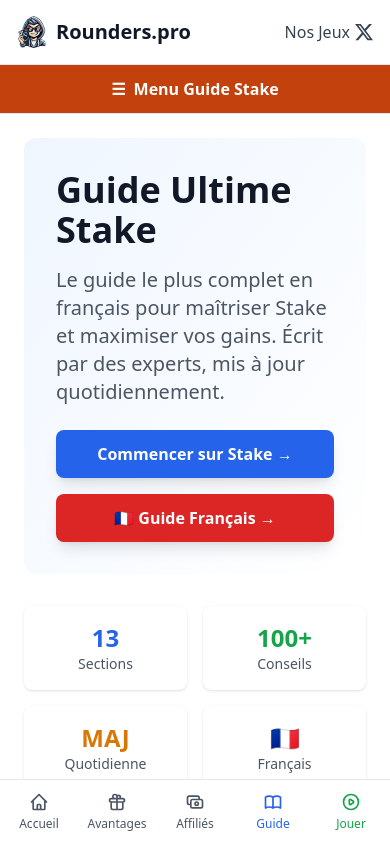
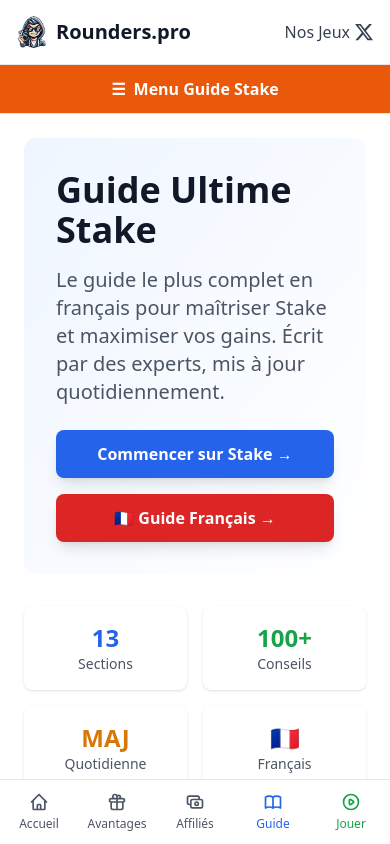
Before and after one commit to Web-Online-Concept/rounders-pro, a Next.js app: page /guide-stake in a window 390 px wide. Shown: the top 844 px of the page. Built offline with nearby package versions, Linux system fonts and the light colour scheme.

Commit message:
Update GuideSidebar.jsx

```diff
--- a/app/guide-stake/GuideSidebar.jsx
+++ b/app/guide-stake/GuideSidebar.jsx
@@ -26,15 +26,17 @@ export default function GuideSidebar() {
 
   return (
     <>
-      {/* Menu Mobile */}
-      <div className="md:hidden sticky top-0 bg-white z-50 border-b">
+      {/* Menu Mobile - Uniquement visible sur mobile */}
+      <div className="md:hidden">
+        <div className="sticky top-0 z-40">
           <button
             onClick={() => setMobileMenuOpen(!mobileMenuOpen)}
-          className="w-full py-3 px-4 bg-orange-600 text-white font-bold flex items-center justify-center hover:bg-orange-700 transition-colors"
+            className="w-full py-3 px-4 bg-orange-600 text-white font-bold flex items-center justify-center hover:bg-orange-700 transition-colors border-b"
           >
             <span className="mr-2">{mobileMenuOpen ? '✕' : '☰'}</span>
             Menu Guide Stake
           </button>
+        </div>
       </div>
 
       {/* Overlay et Menu Slide-in */}
@@ -173,8 +175,8 @@ export default function GuideSidebar() {
         </div>
       )}
 
-      {/* Sidebar desktop */}
-      <aside className="hidden md:block w-64 bg-gray-50 border-r border-gray-200">
+      {/* Sidebar desktop - Position absolue pour ne pas affecter le layout mobile */}
+      <aside className="hidden md:block md:fixed md:left-0 md:top-0 md:h-full md:w-64 bg-gray-50 border-r border-gray-200 md:pt-16">
         <div className="p-6">
           <h2 className="text-xl font-bold text-gray-800 mb-6">Guide Complet Stake</h2>
           <nav className="space-y-2">
```
Lines whose indentation alone changed are shown as unchanged.
